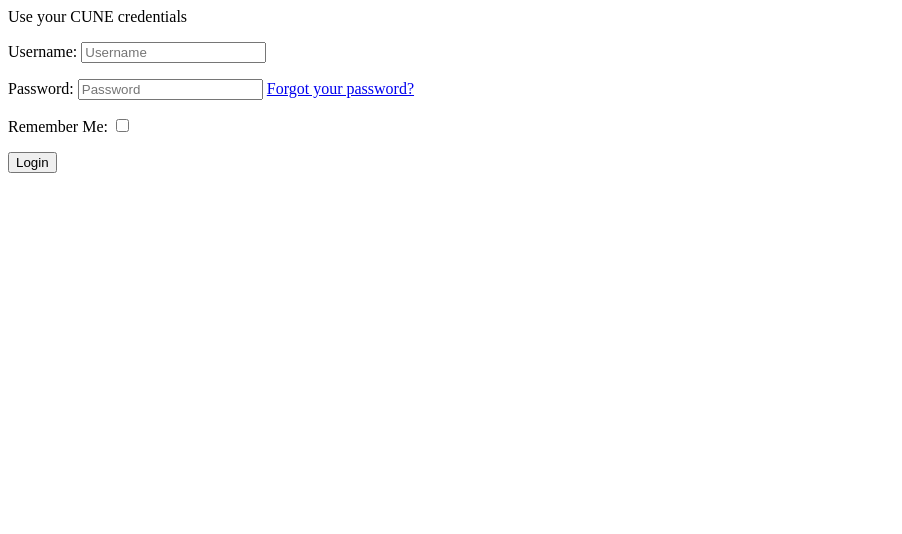
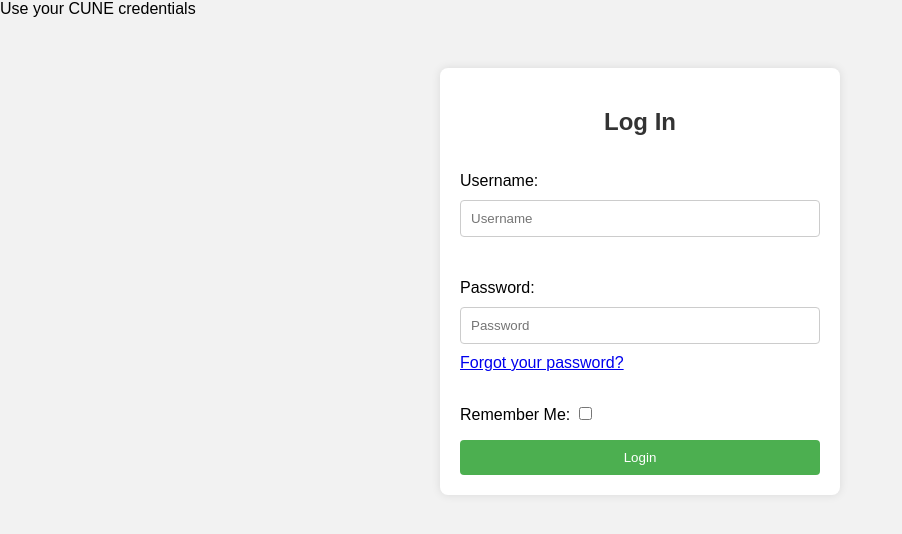
Before and after one commit to Galacticica/locked-out-hero, a Django app: page /login/ in a window 1280 px wide. Shown: the top 534 px of the page, without its empty margins (0-902 px from the left). Run offline with Django 5.2, Linux system fonts and the light colour scheme.

Commit message:
style login form

```diff
--- a/building_access/views.py
+++ b/building_access/views.py
@@ -29,7 +29,6 @@ def access_page(request):
             user.times_used += 1
             user.save()
             add_log(building, user)
-            # messages.success(request, f"Successfully accessed {building.name}")
             return redirect("access_granted")
     else:
         form = LetMeInForm(queryset=accessible_buildings)
--- a/login/static/login.css
+++ /dev/null
@@ -1,4 +0,0 @@
-head {
-    color: rgb(1, 45, 133);
-    font-family: Verdana, fantasy;
-}
--- /dev/null
+++ b/login/static/login_style.css
@@ -0,0 +1,63 @@
+head {
+    color: rgb(1, 45, 133);
+    font-family: Verdana, fantasy;
+}
+
+body {
+    font-family: Arial, sans-serif;
+    background-color: #f2f2f2;
+    margin: 0;
+    padding: 0;
+}
+
+.container {
+    width: 100%;
+    max-width: 400px;
+    margin: 50px auto;
+    padding: 20px;
+    background-color: #fff;
+    box-shadow: 0 0 10px rgba(0, 0, 0, 0.1);
+    border-radius: 8px;
+    box-sizing: border-box;
+}
+
+h2 {
+    text-align: center;
+    color: #333;
+}
+
+form {
+    display: flex;
+    flex-direction: column;
+}
+
+input[type="text"],
+input[type="password"],
+input[type="email"] {
+    width: 100%;
+    padding: 10px;
+    margin: 10px 0;
+    border: 1px solid #ccc;
+    border-radius: 4px;
+    box-sizing: border-box;
+}
+
+button {
+    padding: 10px;
+    background-color: #4CAF50;
+    color: white;
+    border: none;
+    border-radius: 4px;
+    cursor: pointer;
+    box-sizing: border-box;
+}
+
+button:hover {
+    background-color: #45a049;
+}
+
+.errorlist {
+    color: red;
+    list-style-type: none;
+    padding: 0;
+}
--- a/login/templates/login/login.html
+++ b/login/templates/login/login.html
@@ -2,23 +2,20 @@
 {% load static %}
 <!DOCTYPE html>
 <html>
-<link rel="stylesheet" href="{% static 'login.css' %}">
 
 <head>
     <meta http-equiv="X-UA-Compatible" content="IE=edge">
     <meta name="viewport" content="width=device-width, initial-scale=1.0">
     <title>
-        {% block head_title %}
         Log In to Call the Hero
-        {% endblock head_title %}
     </title>
-    {% block extra_head %}
+    <link rel="stylesheet" href="{% static 'login_style.css' %}">
     Use your CUNE credentials
-    {% endblock extra_head %}
 </head>
 
 <body>
-    <div>
+    <div class="container">
+        <h2>Log In</h2>
         <form method="post" action="{% url 'account_login' %}">
             {% csrf_token %}
             {{ login_form.as_p }}
```
Also changed, not shown: db.sqlite3.
